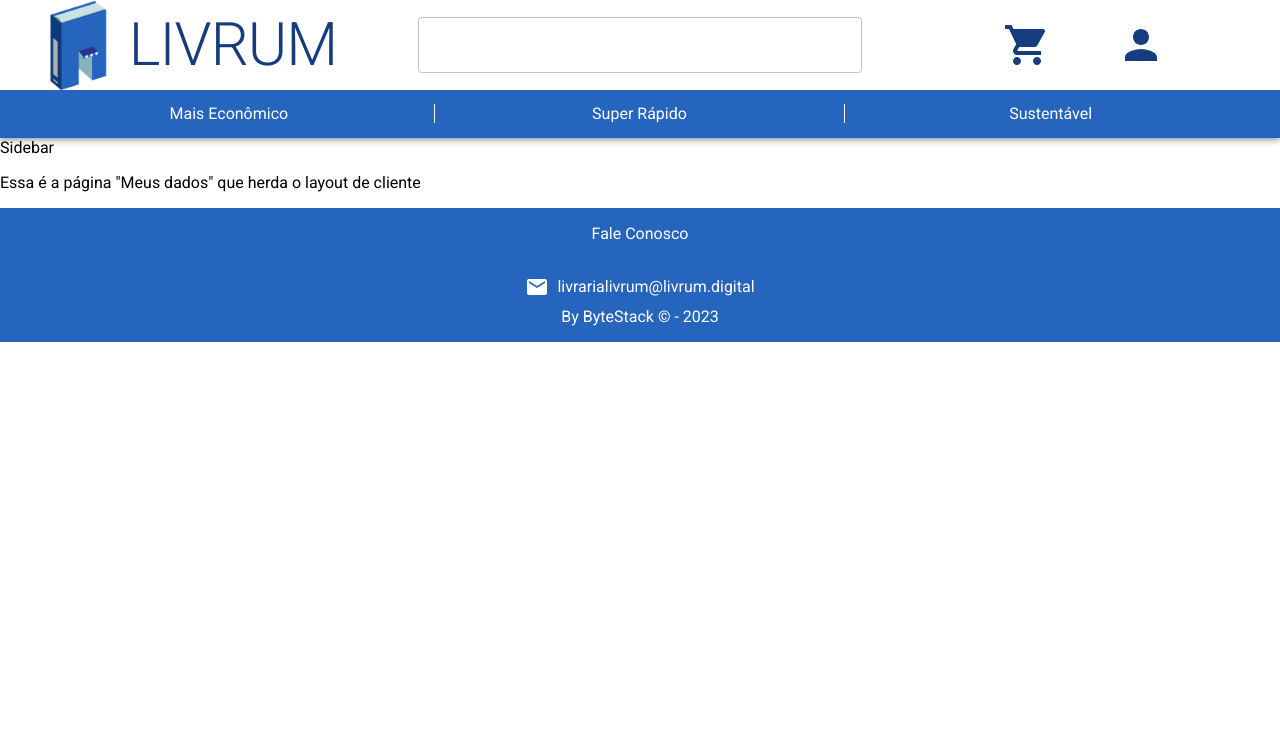
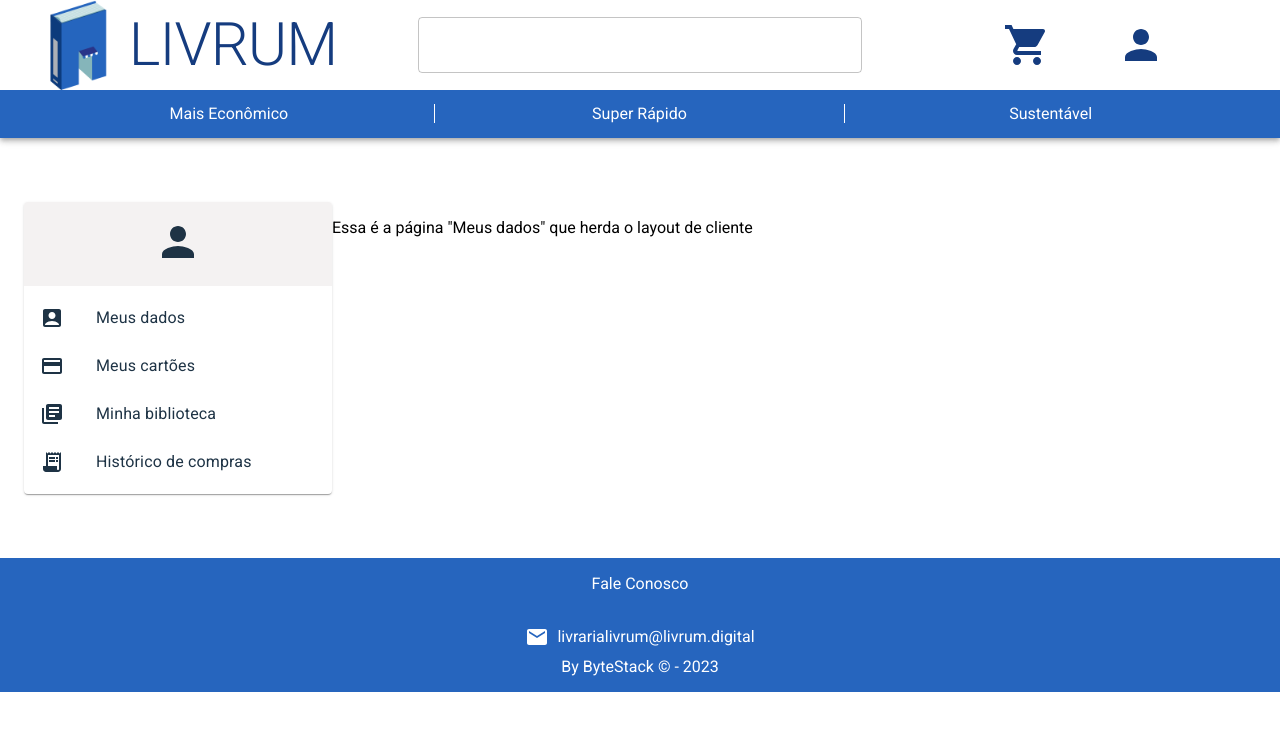
Before and after one commit to byte-stack-uefs/livrum, a Next.js app in the folder phase_4/app/webapp/: page /cliente/meus-dados in a window 1280 px wide. Shown: the top 730 px of the page. Built offline with nearby package versions, Linux system fonts and the light colour scheme.

Commit message:
Finalizando layout de cliente

```diff
--- a/phase_4/app/webapp/app/components/layouts/ClientLayout.tsx
+++ b/phase_4/app/webapp/app/components/layouts/ClientLayout.tsx
@@ -1,10 +1,66 @@
+import { Container, Grid, List, ListItem, ListItemButton, ListItemIcon, ListItemText, Paper } from "@mui/material";
 import PublicLayout from "./PublicLayout";
+import { AccountBox, CreditCard, LibraryBooks, Person, ReceiptLong } from "@mui/icons-material";
 
 export default function ClientLayout({ children }: { children: React.ReactNode }) {
+
+    const buttons = [
+        {
+            icon: <AccountBox />,
+            label: 'Meus dados',
+            route: ''
+        },
+        {
+            icon: <CreditCard />,
+            label: 'Meus cartões',
+            route: '',
+        },
+        {
+            icon: <LibraryBooks />,
+            label: 'Minha biblioteca',
+            route: ''
+        },
+        {
+            icon: <ReceiptLong />,
+            label: 'Histórico de compras',
+            route: ''
+        },
+    ];
+
     return (
         <PublicLayout>
-            <section className="bg-gray-200 p-2">Sidebar</section>
-            <section>{children}</section>
+            <Container maxWidth={false} sx={{ marginY: 8 }}>
+                <Grid container>
+                    <Grid item xs={3}>
+                        <Paper sx={{ overflow: 'hidden' }}>
+                            <Grid container>
+                                <Grid item xs={12} sx={{ textAlign: 'center', paddingY: 2, backgroundColor: '#F4F2F2' }}>
+                                    <Person sx={{ fontSize: 48 }} color="dark" />
+                                </Grid>
+                                <Grid item xs={12}>
+                                    <List>
+                                        {buttons.map(e => {
+                                            return (<ListItem disablePadding>
+                                                <ListItemButton selected={false}>
+                                                    <ListItemIcon>
+                                                        {e.icon}
+                                                    </ListItemIcon>
+                                                    <ListItemText primary={e.label} />
+                                                </ListItemButton>
+                                            </ListItem>)
+                                        })}
+                                    </List>
+                                </Grid>
+                            </Grid>
+                        </Paper>
+                    </Grid>
+                    <Grid item xs={9}>
+                        {children}
+                    </Grid>
+                </Grid>
+
+            </Container>
+
         </PublicLayout>
     );
 }
```
